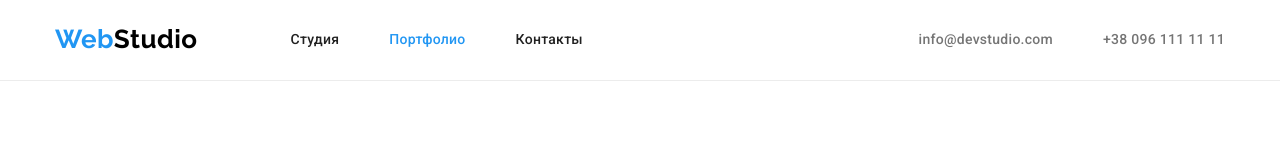
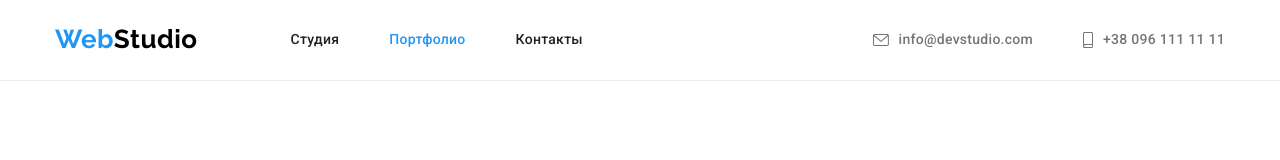
Before and after one commit to shpachynska/goit-markup-hw-04, a plain HTML site: page portfolio.html in a window 1280 px wide. Shown: the top 160 px of the page. Drawn offline with nearby package versions, Linux system fonts and the light colour scheme.

Commit message:
Update contacts in portfolio

```diff
--- a/portfolio.html
+++ b/portfolio.html
@@ -41,13 +41,19 @@
         </nav>
         <ul class="header-contacts list">
           <li class="item">
-            <a class="header-mail-link link" href="mailto:info@devstudio.com"
-              >info@devstudio.com</a
+            <a class="header-mail-link link" href="mailto:info@devstudio.com">
+              <svg class="icon-envelope" width="16" height="12">
+                <use href="./images/icons.svg#icon-envelope"></use>
+              </svg>
+              info@devstudio.com</a
             >
           </li>
           <li class="item">
-            <a class="header-tel-link link" href="tel:+380961111111"
-              >+38 096 111 11 11</a
+            <a class="header-tel-link link" href="tel:+380961111111">
+              <svg class="icon-smartphone" width="10" height="16">
+                <use href="./images/icons.svg#icon-smartphone"></use>
+              </svg>
+              +38 096 111 11 11</a
             >
           </li>
         </ul>
```
